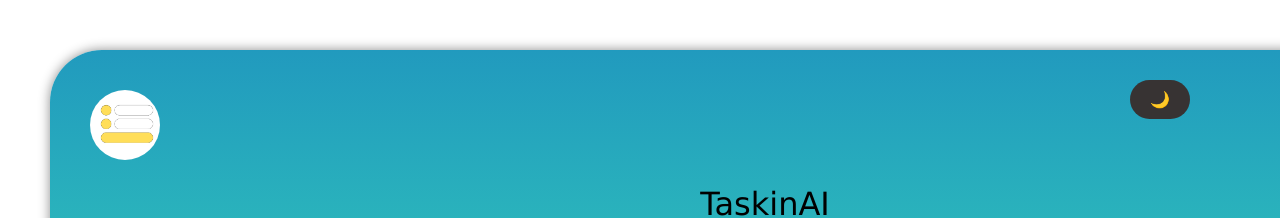
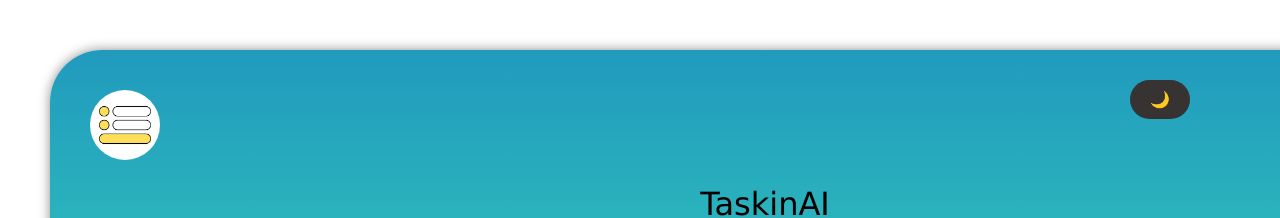
Before and after one commit to Aditya-senpai/neighbourhood, a website: page index.html in a window 1280 px wide. Shown: the top 218 px of the page. Drawn offline with Linux system fonts and the light colour scheme.

Commit message:
icon fir

```diff
--- a/index.html
+++ b/index.html
@@ -13,7 +13,7 @@
 </head>
 <body>
    <div class="app">
-    <img src="Aditya.png">
+    <img src="Aditya (2).png">
     <h1> TaskinAI</h1>
     <div class="dark"> <button onclick="toggleDarkMode()">🌙</button>
       </div>
```
Also changed, not shown: Aditya (2).png (added), Aditya.png (deleted), icon.png (deleted).
